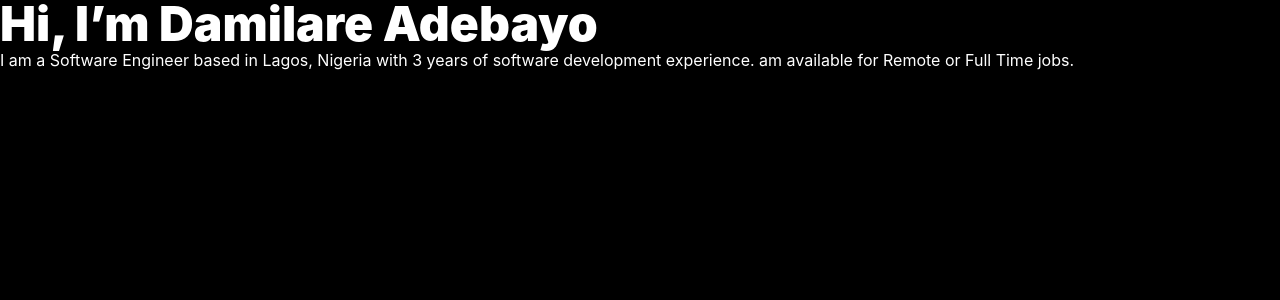
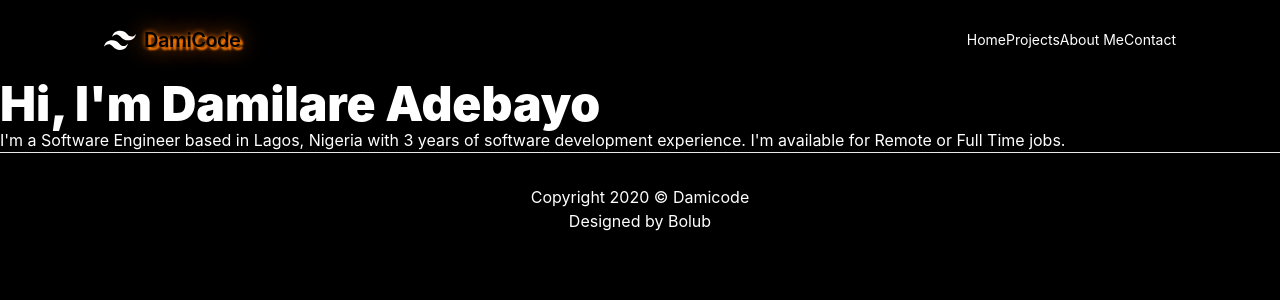
Before and after one commit to DamiCode18/portfolio, a Next.js app: page /about in a window 1280 px wide. Shown: the top 300 px of the page. Built offline with nearby package versions, Linux system fonts and the light colour scheme.

Commit message:
clean up routes

```diff
--- a/pages/_app.tsx
+++ b/pages/_app.tsx
@@ -1,8 +1,16 @@
 import '../styles/globals.css'
 import type { AppProps } from 'next/app'
+import Navbar from './components/Navbar'
+import Footer from './components/Footer'
 
 function MyApp({ Component, pageProps }: AppProps) {
-  return <Component {...pageProps} />
+  return (
+    <>
+      <Navbar />
+      <Component {...pageProps} />
+      <Footer />
+    </>
+  )
 }
 
 export default MyApp
--- a/pages/about.tsx
+++ b/pages/about.tsx
@@ -1,3 +1,4 @@
+/* eslint-disable react/no-unescaped-entities */
 import React from 'react'
 
 type Props = {}
@@ -5,9 +6,9 @@ type Props = {}
 const About = (props: Props) => {
   return (
     <div className="home">
-        <h1>Hi, I’m Damilare Adebayo</h1>
-        <p>I am a Software Engineer based in Lagos, Nigeria with 3 years of software development  experience.
-            am available for Remote or Full Time jobs.
+        <h1>Hi, I'm Damilare Adebayo</h1>
+        <p>I'm a Software Engineer based in Lagos, Nigeria with 3 years of software development  experience.
+            I'm available for Remote or Full Time jobs.
         </p>
     </div>
   )
--- /dev/null
+++ b/pages/components/Footer.tsx
@@ -0,0 +1,17 @@
+import React from 'react'
+import Link from 'next/link'
+import styles from '../../styles/Home.module.css'
+type Props = {}
+
+const Footer = (props: Props) => {
+return (
+  <footer className={styles.footer}>
+  <p>
+    Copyright {new Date().getFullYear()} &copy; Damicode
+  </p>
+ <p>Designed by Bolub</p>
+</footer>
+)
+}
+
+export default Footer;
--- a/pages/components/Navbar.tsx
+++ b/pages/components/Navbar.tsx
@@ -7,7 +7,7 @@ const Navbar = (props: Props) => {
 <nav className="flex items-center justify-between p-6 mx-20">
   <div className="flex items-center flex-shrink-0 text-white mr-6">
     <svg className="fill-current h-8 w-8 mr-2" width="54" height="54" viewBox="0 0 54 54" xmlns="http://www.w3.org/2000/svg"><path d="M13.5 22.1c1.8-7.2 6.3-10.8 13.5-10.8 10.8 0 12.15 8.1 17.55 9.45 3.6.9 6.75-.45 9.45-4.05-1.8 7.2-6.3 10.8-13.5 10.8-10.8 0-12.15-8.1-17.55-9.45-3.6-.9-6.75.45-9.45 4.05zM0 38.3c1.8-7.2 6.3-10.8 13.5-10.8 10.8 0 12.15 8.1 17.55 9.45 3.6.9 6.75-.45 9.45-4.05-1.8 7.2-6.3 10.8-13.5 10.8-10.8 0-12.15-8.1-17.55-9.45-3.6-.9-6.75.45-9.45 4.05z"/></svg>
-    <span className="font-semibold text-xl tracking-tight textBox">DamiCode</span>
+    <span className="font-semibold text-xl tracking-tight textBox txt-shadow">DamiCode</span>
   </div>
   <div className="block lg:hidden">
     <button className="flex items-center px-3 py-2 border rounded text-teal-200 border-teal-400 hover:text-white hover:border-white">
--- a/pages/contact.tsx
+++ b/pages/contact.tsx
@@ -1,12 +1,7 @@
-import React, { Fragment, useState, useEffect } from 'react'
+import React, { Fragment, useState } from 'react'
 import axios from 'axios';
-type Props = {
-    name: string,
-    formData: [],
-    required: boolean,
-}
 
-const Contact = (props: Props) => {
+const Contact = () => {
     const [formData, setFormData] = useState({
         name: '',
         email: '',
@@ -39,7 +34,6 @@ const Contact = (props: Props) => {
 
     return (
         <Fragment>
-
             <form onSubmit={onSubmit} className="w-[30rem] mx-auto my-6 h-[400px]">
                 <div className="mb-6">
                     <input autoComplete="off" name="name" type="text" onChange={handleChange} value={formData.name} className="bg-gray-50 border border-gray-300 text-gray-900 text-sm rounded-lg focus:ring-blue-500 focus:border-blue-500 block w-full p-2.5 dark:bg-gray-700 dark:border-gray-600 dark:placeholder-gray-400 dark:text-white dark:focus:ring-blue-500 dark:focus:border-blue-500" placeholder="Enter your name" required />
--- a/pages/homepage.tsx
+++ b/pages/homepage.tsx
@@ -46,8 +46,8 @@ const Homepage = (props: Props) => {
             className="rounded-3xl"
             src={avatar}
             alt="Landscape picture"
-            width={436}
-            height={592}
+            width={336}
+            height={492}
           />
         </div>
       </div>
--- a/pages/index.tsx
+++ b/pages/index.tsx
@@ -2,7 +2,7 @@ import type { NextPage } from 'next'
 import Head from 'next/head'
 import styles from '../styles/Home.module.css'
 import Navbar from './components/Navbar'
-import Homepage from './Homepage'
+import Homepage from './homepage'
 // import Contact from './contact'
 // import About from './components/About'
 // import Projects from './components/Projects'
@@ -14,17 +14,7 @@ const Home: NextPage = () => {
         <title>Damicode | Portfolio</title>
         <link href="http://fonts.cdnfonts.com/css/sofia-pro" rel="stylesheet" />
       </Head>
-      <Navbar />
         <Homepage name={''} />
-        {/* <About />
-      <Projects /> */}
-      {/* <Contact name="contact" formData={[]} required /> */}
-      <footer className={styles.footer}>
-        <p>
-          Copyright {new Date().getFullYear()} &copy; Damicode
-        </p>
-       <p>Designed by Bolub</p>
-      </footer>
     </div>
   )
 }
--- a/styles/globals.css
+++ b/styles/globals.css
@@ -36,3 +36,7 @@ h1 {
     -1px 1px 0 #342244, 1px 1px 0 #342244;
   color: #fff;
 }
+.txt-shadow {
+  color: #000;
+  text-shadow: 3px 3px 2px #ff7a00, 0 0 25px #ff7a00, 0 0 5px #ff7a00;
+}
```
